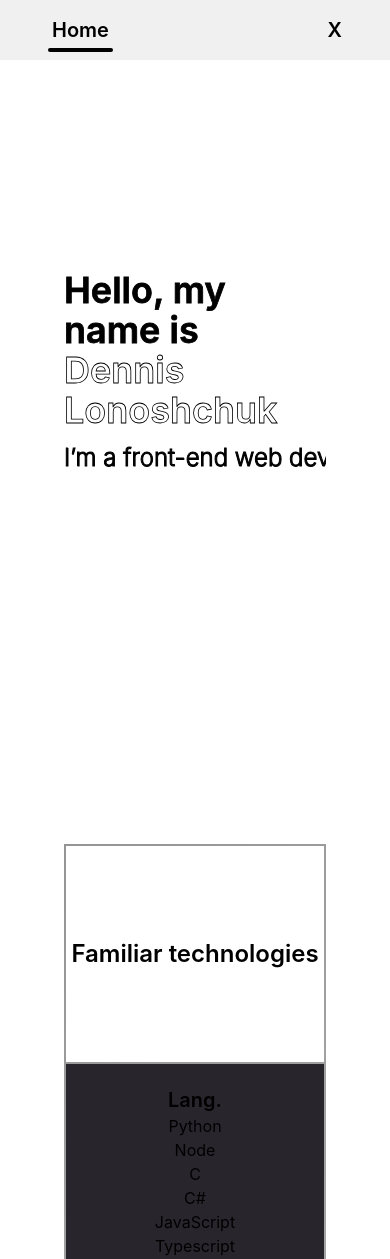
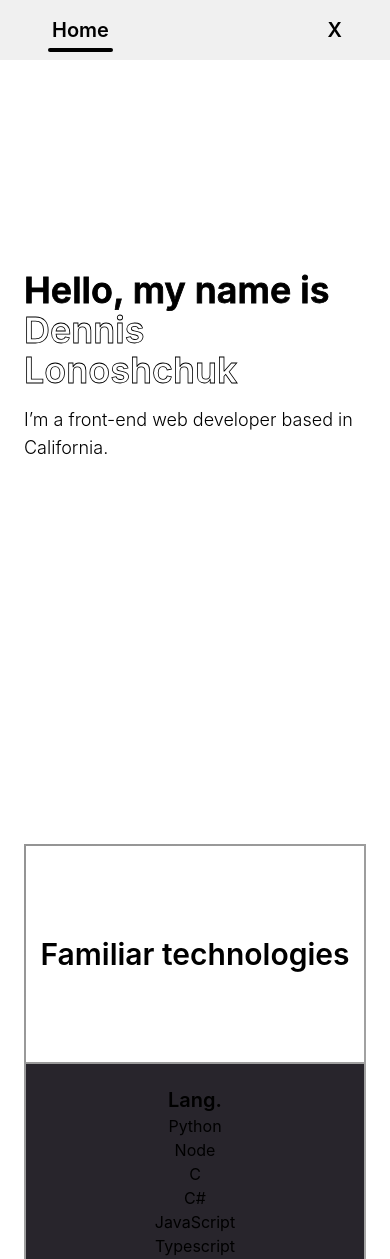
Before and after one commit to laycookie/Portfolio, a Next.js app: page / in a window 390 px wide. Shown: the top 1259 px of the page. Built offline with nearby package versions, Linux system fonts and the light colour scheme.

Commit message:
Responsiveness fix

```diff
--- a/src/app/SkillGrid.tsx
+++ b/src/app/SkillGrid.tsx
@@ -35,7 +35,7 @@ export default function SkillGrid({}: Props) {
         <h2
           className={
             styles.grid_col_Title_prep +
-            " bg-main dark:bg-dark-main flex text-center text-2xl sm:text-3xl"
+            " bg-main dark:bg-dark-main flex text-center text-3xl sm:text-4xl px-2"
           }
         >
           Familiar technologies
@@ -43,7 +43,7 @@ export default function SkillGrid({}: Props) {
         <h2
           className={
             styles.grid_col_Title_prep +
-            " bg-main dark:bg-dark-main hidden lg:flex text-3xl "
+            " bg-main dark:bg-dark-main hidden lg:flex text-4xl "
           }
         >
           Fun demos
--- a/src/app/globals.css
+++ b/src/app/globals.css
@@ -35,7 +35,7 @@ body::-webkit-scrollbar-thumb {
 }
 
 .contain {
-  @apply container mx-auto px-16;
+  @apply container mx-auto px-6 sm:px-16 md:px-40;
 }
 
 .holder {
--- a/src/app/page.tsx
+++ b/src/app/page.tsx
@@ -37,7 +37,7 @@ export default function Home() {
             <WriteInTxt
               text="I’m a front-end web developer based in California."
               className="h-10 w-full mt-4
-           text-2xl font-light
+              text-lg sm:text-2xl font-light
            stroke-1 stroke-black fill-black
             dark:stroke-white dark:fill-white"
             />
--- a/src/components/SideNav.css
+++ b/src/components/SideNav.css
@@ -11,9 +11,8 @@
 .side-btn > div {
   @apply absolute left-full
   flex items-center
-          h-full w-0
-
-          transition-all duration-200 ease-in-out;
+  h-full w-0
+  transition-all duration-200 ease-in-out;
 }
 
 .side-btn:hover > div {
--- a/src/components/SideNav.tsx
+++ b/src/components/SideNav.tsx
@@ -63,9 +63,14 @@ export default function SideNav({ children }: Props) {
   else {
     return (
       <>
+        <div
+          className="fixed right-6
+      flex flex-col h-[100vh] justify-center"
+        >
           <ul
-          className="fixed right-6
-      flex flex-col h-[100vh] justify-center "
+            className={`relative before:content-[""] before:absolute before:-left-6
+           before:h-full before:w-[0.125rem]
+            before:bg-dark-main dark:before:bg-main before:rounded-xl`}
           >
             {sections.map((section, index) => (
               <li key={index} className="mt-2">
@@ -77,13 +82,13 @@ export default function SideNav({ children }: Props) {
                 >
                   <p className="w-full text-right">{section.name}</p>
                   <div>
-                  {" "}
                     <div className="h-1 w-full bg-black dark:bg-white rounded-xl" />
                   </div>
                 </button>
               </li>
             ))}
           </ul>
+        </div>
         {children}
       </>
     );
--- a/src/components/WriteInTxt.tsx
+++ b/src/components/WriteInTxt.tsx
@@ -1,15 +1,31 @@
-import React from "react";
+"use client";
+import React, { useEffect } from "react";
 import "./WriteInTxt.css";
 
 type Props = {
   text: string;
   className: string;
+  SVGUntil?: number;
 };
 
 export default function WriteInTxt({ text, className }: Props) {
-  return (
-    <svg className={className + " text-line"}>
-      <text y="50%">{text}</text>
-    </svg>
-  );
+  const [winWidth, setWinWidth] = React.useState(window.innerWidth);
+
+  useEffect(() => {
+    const handleResize = () => {
+      setWinWidth(window.innerWidth);
+    };
+    window.addEventListener("resize", handleResize);
+    return () => window.removeEventListener("resize", handleResize);
+  }, []);
+
+  if (winWidth > 1023) {
+    return (
+      <svg className={className + " text-line"}>
+        <text y="50%">{text}</text>
+      </svg>
+    );
+  } else {
+    return <p className={className + " text-line"}>{text}</p>;
+  }
 }
```
Lines whose indentation alone changed are shown as unchanged.
